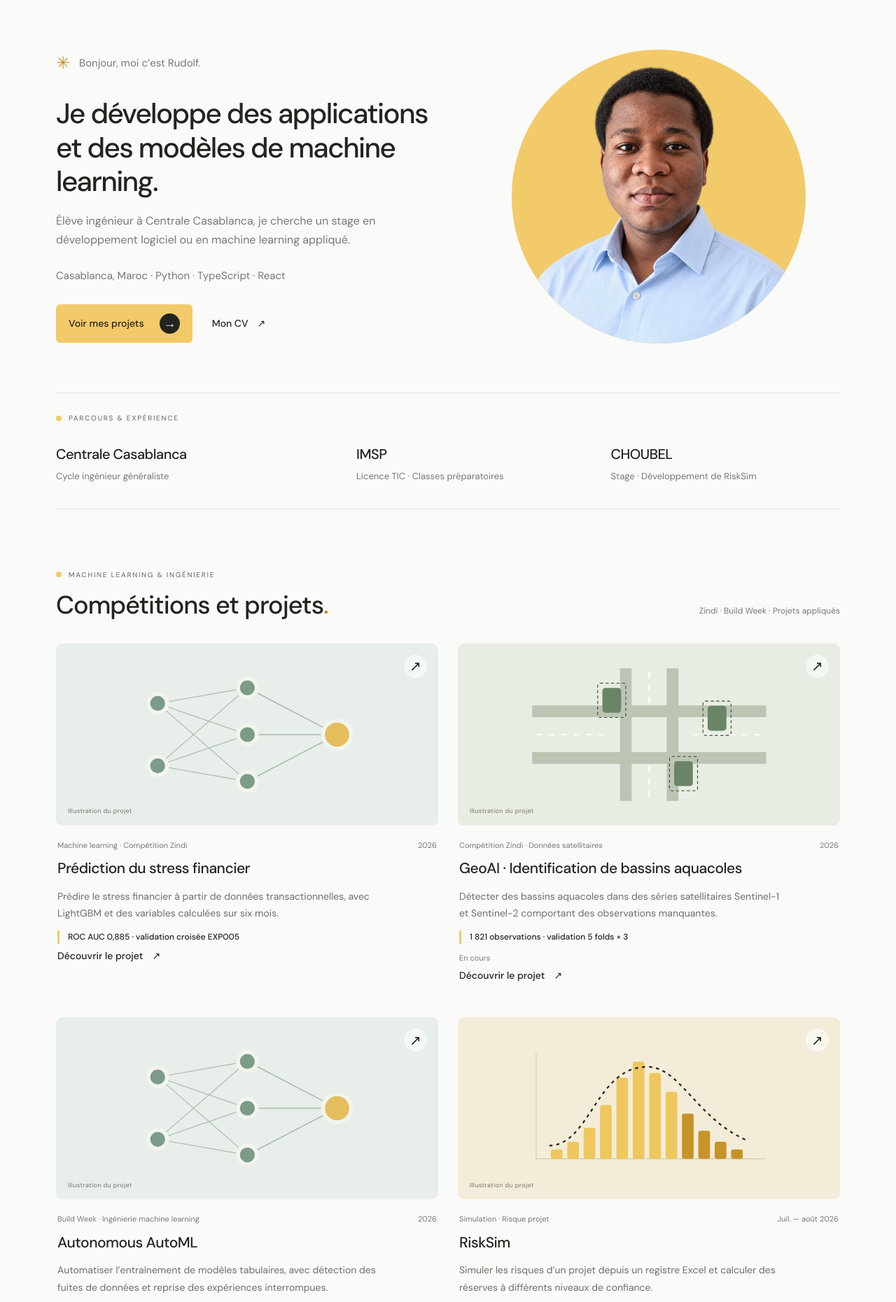
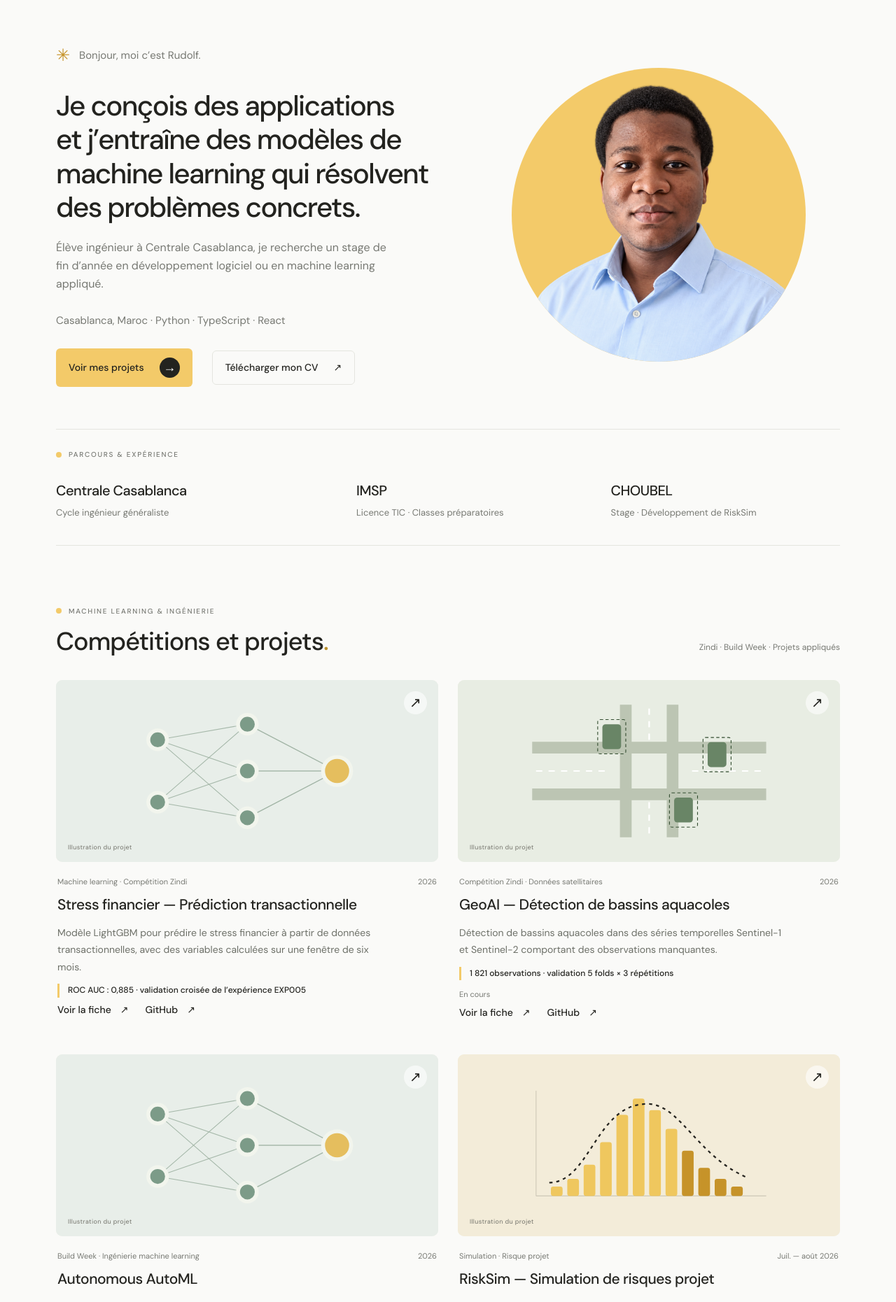
Before and after one commit to Rudolf-Staline/Portfolio, a React (Vite) app: page / in a window 1280 px wide. Shown: the part 81-1942 px from the top of the page at 70% size. Built offline with nearby package versions, Linux system fonts and the light colour scheme.

Commit message:
Apply revised portfolio copy and direct project links

```diff
--- a/src/App.tsx
+++ b/src/App.tsx
@@ -83,7 +83,7 @@ function App() {
             <h1>{profile.heroTitle}<br /><span>{profile.heroFocus}</span></h1>
             <p className="hero-description">{profile.heroDescription}</p>
             <p className="hero-location">Casablanca, Maroc · Python · TypeScript · React</p>
-            <div className="hero-actions"><a className="button button-yellow" href="#projets">Voir mes projets <span className="round-arrow"><Arrow /></span></a><a className="text-link" href={contact.cv ?? '/CV_Rudolf_HOUNLETE.pdf'} download>Mon CV <Arrow diagonal /></a></div>
+            <div className="hero-actions"><a className="button button-yellow" href="#projets">Voir mes projets <span className="round-arrow"><Arrow /></span></a><a className="button button-outline" href={contact.cv ?? '/CV_Rudolf_HOUNLETE.pdf'} download>Télécharger mon CV <Arrow diagonal /></a></div>
           </div>
           <div className="hero-art has-portrait">
             <img className="hero-portrait" src="/portrait-rudolf.png" alt="Portrait de Rudolf Hounlete" width="1254" height="1254" fetchPriority="high" decoding="async" />
@@ -100,7 +100,7 @@ function App() {
           <div className="project-grid">{visibleProjects.map(project => (
             <article className="project-card" key={project.index}>
               <button type="button" className="project-preview" onClick={() => setSelected(project)} aria-label={`Découvrir ${project.title}`}><ProjectVisual project={project} /><span className="preview-arrow"><Arrow diagonal /></span></button>
-              <div className="project-copy"><p className="project-meta">{project.category ?? project.context}<span>{project.period}</span></p><h3>{project.title}</h3><p className="project-summary">{project.tagline}</p>{project.fact && <p className="project-fact">{project.fact}</p>}{project.status && <p className="project-status">{project.status}</p>}<button className="text-link" type="button" onClick={() => setSelected(project)}>Découvrir le projet <Arrow diagonal /></button></div>
+              <div className="project-copy"><p className="project-meta">{project.category ?? project.context}<span>{project.period}</span></p><h3>{project.title}</h3><p className="project-summary">{project.tagline}</p>{project.fact && <p className="project-fact">{project.fact}</p>}{project.status && <p className="project-status">{project.status}</p>}<button className="text-link" type="button" onClick={() => setSelected(project)}>Voir la fiche <Arrow diagonal /></button>{project.links.code && <a className="text-link project-code-link" href={project.links.code} target="_blank" rel="noreferrer">GitHub <Arrow diagonal /></a>}{project.links.demo && <a className="text-link project-code-link" href={project.links.demo} target="_blank" rel="noreferrer">Démo <Arrow diagonal /></a>}</div>
             </article>
           ))}</div>
         </section>
@@ -112,7 +112,7 @@ function App() {
 
         <section className="section journey-section" id="parcours"><div className="section-heading"><div><p className="eyebrow"><span /> Formation</p><h2>Mon parcours<span>.</span></h2></div></div><div className="education-list">{education.map(item => <article key={item.school + item.detail}><span className="education-period">{item.period}</span><div><h3>{item.school}</h3><p>{item.detail}</p></div><span className="education-place">{item.location}</span></article>)}</div></section>
 
-        <section className="contact-section" id="contact"><div><p className="eyebrow"><span /> Contact</p><h2>Un stage dans votre équipe<span> ?</span></h2><p>Je recherche un stage technique en développement logiciel ou en machine learning appliqué. Mon CV et mes projets donnent un aperçu de mon travail.</p></div><a className="button button-dark" href={`mailto:${contact.email}?subject=Proposition%20de%20stage`}>Proposer un stage <span className="round-arrow"><Arrow diagonal /></span></a><a className="contact-email" href={`mailto:${contact.email}`}>{contact.email}</a></section>
+        <section className="contact-section" id="contact"><div><p className="eyebrow"><span /> Contact</p><h2>Un stage dans votre équipe<span> ?</span></h2><p>Je recherche un stage technique en développement logiciel ou en machine learning appliqué. Mon CV détaille mes expériences ; mes dépôts GitHub montrent mon code.</p></div><a className="button button-dark" href={`mailto:${contact.email}?subject=Proposition%20de%20stage`}>Proposer un stage <span className="round-arrow"><Arrow diagonal /></span></a><div className="contact-links"><a className="contact-email" href={`mailto:${contact.email}`}>{contact.email}</a><a className="text-link" href={contact.github} target="_blank" rel="noreferrer">GitHub <Arrow diagonal /></a>{contact.linkedin && <a className="text-link" href={contact.linkedin} target="_blank" rel="noreferrer">LinkedIn <Arrow diagonal /></a>}</div></section>
       </main>
       <footer className="wrap"><p>Rudolf Hounlete · {new Date().getFullYear()}</p><div><a href={contact.github} target="_blank" rel="noreferrer">GitHub <Arrow diagonal /></a><a href={contact.cv ?? '/CV_Rudolf_HOUNLETE.pdf'} download>CV <Arrow diagonal /></a><a href="#accueil">En haut <span aria-hidden="true">↑</span></a></div></footer>
 
--- a/src/data/education.ts
+++ b/src/data/education.ts
@@ -4,7 +4,7 @@ export const education: EducationEntry[] = [
   {
     school: 'École Centrale Casablanca',
     detail: 'Cycle ingénieur généraliste',
-    period: '2025 → aujourd’hui',
+    period: '2025 — aujourd’hui',
     location: 'Maroc',
   },
   {
@@ -16,7 +16,8 @@ export const education: EducationEntry[] = [
   {
     school: 'IMSP',
     detail: 'Classes préparatoires MPSI / PCSI',
-    period: '2022 — 2025',
+    // Dates à confirmer ; la proposition 2020–2022 précède le baccalauréat.
+    period: '',
     location: 'Bénin',
   },
   {
--- a/src/data/profile.ts
+++ b/src/data/profile.ts
@@ -2,15 +2,16 @@ export const profile = {
   name: 'Rudolf Hounlete',
   title: 'Élève ingénieur — École Centrale Casablanca · Promotion 2028',
   subtitle: 'Data engineering · IA appliquée · sciences appliquées',
-  heroTitle: 'Je développe des applications',
-  heroFocus: 'et des modèles de machine learning.',
-  heroDescription: 'Élève ingénieur à Centrale Casablanca, je cherche un stage en développement logiciel ou en machine learning appliqué.',
+  heroTitle: 'Je conçois des applications',
+  heroFocus: 'et j’entraîne des modèles de machine learning qui résolvent des problèmes concrets.',
+  heroDescription: 'Élève ingénieur à Centrale Casablanca, je recherche un stage de fin d’année en développement logiciel ou en machine learning appliqué.',
   /** Short, factual positioning line used in the hero. */
   pitch:
     "Je construis des applications web et des modèles de machine learning, avec Python et TypeScript.",
   about: [
-    "Je suis élève ingénieur généraliste à l’École Centrale Casablanca. J’ai suivi une licence en TIC et des classes préparatoires à l’IMSP, au Bénin.",
-    "Je travaille principalement en Python et TypeScript. Mes projets portent sur la classification, les données satellitaires, la reconnaissance vocale et la simulation Monte Carlo. Chez CHOUBEL, j’ai développé le moteur Python et l’interface React de RiskSim, puis préparé sa distribution Windows.",
+    "Je suis élève ingénieur généraliste à l’École Centrale Casablanca, après une licence en TIC et des classes préparatoires scientifiques à l’IMSP, au Bénin.",
+    "Mon terrain de jeu : la classification sur données tabulaires et satellitaires, la transcription vocale multilingue et la simulation de risque. Ce qui me motive, c’est d’aller au-delà du notebook : empaqueter un modèle dans une CLI, l’intégrer dans une interface React ou le déployer sur un poste client.",
+    "Lors de mon stage chez CHOUBEL, j’ai développé le moteur Python et l’interface React de RiskSim, un outil de simulation de risques projet, puis préparé sa distribution Windows.",
   ],
   interests: [
     'Finance quantitative',
--- a/src/data/projects.ts
+++ b/src/data/projects.ts
@@ -3,16 +3,16 @@ import type { Project } from './types'
 export const projects: Project[] = [
   {
     index: 'financial-stress',
-    title: 'Prédiction du stress financier',
+    title: "Stress financier — Prédiction transactionnelle",
     category: 'Machine learning · Compétition Zindi',
     visual: 'model',
     context: 'Financial Stress Prediction Challenge',
     period: '2026',
-    tagline: "Prédire le stress financier à partir de données transactionnelles, avec LightGBM et des variables calculées sur six mois.",
+    tagline: "Modèle LightGBM pour prédire le stress financier à partir de données transactionnelles, avec des variables calculées sur une fenêtre de six mois.",
     challenge: "Comparer les agrégats et les tendances des transactions sans perdre l’information contenue dans les valeurs mensuelles.",
     outcome: "EXP005 utilise 257 variables et atteint une ROC AUC moyenne de 0,885 en validation croisée, avec un écart-type de 0,0076. Sur le jeu de validation séparé, la ROC AUC est de 0,883.",
     limitation: "Dans EXP007, retirer 12 variables réduit le modèle à 245 variables, mais ne fait pas progresser la ROC AUC moyenne : 0,8849 contre 0,8851. Ces chiffres décrivent des expériences locales, pas le classement final de la compétition.",
-    fact: "ROC AUC 0,885 · validation croisée EXP005",
+    fact: "ROC AUC : 0,885 · validation croisée de l’expérience EXP005",
     evidence: {"label": "Consulter les métriques EXP005", "href": "https://github.com/Rudolf-Staline/financial-stress-prediction/blob/main/EXP005_metadata.json"},
     highlights: [
       'Baseline LightGBM puis comparaison de plusieurs préparations des données',
@@ -25,16 +25,16 @@ export const projects: Project[] = [
   },
   {
     index: 'geoai',
-    title: 'GeoAI · Identification de bassins aquacoles',
+    title: "GeoAI — Détection de bassins aquacoles",
     category: 'Compétition Zindi · Données satellitaires',
     visual: 'vision',
     context: 'GeoAI Aquaculture Pond Identification Challenge',
     period: '2026',
-    tagline: "Détecter des bassins aquacoles dans des séries satellitaires Sentinel-1 et Sentinel-2 comportant des observations manquantes.",
+    tagline: "Détection de bassins aquacoles dans des séries temporelles Sentinel-1 et Sentinel-2 comportant des observations manquantes.",
     challenge: "Les données d’entraînement couvrent douze mois ; les données de test ne contiennent que quatre à six mois radar consécutifs, avec des lacunes optiques supplémentaires.",
     outcome: "Le protocole utilise 1 821 observations, cinq folds et trois répétitions. Les modèles tabulaires et un GRU de 26 329 paramètres sont évalués sur les mêmes fenêtres temporelles.",
     limitation: "Le dépôt documente la comparaison des modèles et leur complémentarité. Cette étape ne produit pas encore le modèle final ni la soumission finale.",
-    fact: "1 821 observations · validation 5 folds × 3",
+    fact: "1 821 observations · validation 5 folds × 3 répétitions",
     evidence: {"label": "Lire le protocole et les expériences", "href": "https://github.com/Rudolf-Staline/GeoAi#phase-4-authoritative-validation"},
     highlights: [
       'Audit des données et construction de fenêtres temporelles qui reproduisent les lacunes du jeu de test',
@@ -53,11 +53,11 @@ export const projects: Project[] = [
     visual: 'model',
     context: 'Projet individuel · Build Week',
     period: '2026',
-    tagline: "Automatiser l’entraînement de modèles tabulaires, avec détection des fuites de données et reprise des expériences interrompues.",
+    tagline: "Framework d’entraînement automatisé de modèles tabulaires : détection de fuites de données, reprise des expériences interrompues, utilisation en CLI et rapports HTML.",
     challenge: "Un score peut être artificiellement élevé si une variable révèle la cible ou si le prétraitement utilise les données de validation.",
     outcome: "Une application en ligne de commande entraîne le modèle, exporte les prédictions et génère un rapport HTML. Trois démonstrations couvrent la classification, la régression et une fuite de données synthétique ; la reprise d’une expérience et la relecture des prédictions sont vérifiées.",
     limitation: "Le périmètre livré concerne les fichiers CSV tabulaires. Il ne comprend pas d’interface web ni de traitement audio ou image. Les contrôles du rapport sont internes au logiciel.",
-    fact: "3 démonstrations · CLI et rapports HTML",
+    fact: "3 démonstrations fonctionnelles",
     evidence: {"label": "Exécuter les démonstrations", "href": "https://github.com/Rudolf-Staline/autonomous-automl#quick-demonstration"},
     highlights: [
       'Classification et régression avec préparation des données dans les folds et recherche Optuna sous budget',
@@ -67,21 +67,21 @@ export const projects: Project[] = [
     ],
     stack: ['Python', 'scikit-learn', 'Optuna', 'SQLite', 'Pytest'],
     links: { code: 'https://github.com/Rudolf-Staline/autonomous-automl', demo: null },
-    status: 'CLI et démonstrations disponibles',
+    status: "Disponible",
     featured: true,
   },
   {
     index: 'risksim',
-    title: 'RiskSim',
+    title: "RiskSim — Simulation de risques projet",
     category: 'Simulation · Risque projet',
     visual: 'simulation',
     context: 'Stage · CHOUBEL',
     period: 'Juil. — août 2026',
-    tagline: "Simuler les risques d’un projet depuis un registre Excel et calculer des réserves à différents niveaux de confiance.",
+    tagline: "Application qui calcule des réserves budgétaires à plusieurs niveaux de confiance à partir d’un registre de risques Excel.",
     challenge: "Permettre à un utilisateur de modifier les hypothèses, relancer les simulations et comparer les scénarios tout en conservant la trace des données utilisées.",
     outcome: "Moteur Python, interface React, import/export Excel et exécutable Windows. L’application calcule les percentiles, la probabilité de dépassement et la sensibilité aux hypothèses. Stage chez CHOUBEL du 15 juillet au 28 août 2026.",
     limitation: "Les cas synthétiques vérifient le calcul et le fonctionnement du logiciel. Ils ne valident pas, à eux seuls, les hypothèses d’un dossier client.",
-    fact: "Stage du 15 juillet au 28 août 2026 · application Windows",
+    fact: "Moteur Python + interface React · distribution Windows",
     highlights: [
       'Moteur Monte Carlo Python avec distributions paramétrables, corrélations et rejet des matrices invalides',
       'Analyse des percentiles P50/P80/P90, de la sensibilité et de la convergence sur des cas synthétiques',
@@ -95,16 +95,16 @@ export const projects: Project[] = [
   },
   {
     index: 'waxal',
-    title: 'WAXAL · Reconnaissance vocale multilingue',
+    title: "WAXAL — Reconnaissance vocale multilingue",
     category: 'Compétition Zindi · Audio & NLP',
     visual: 'signal',
     context: 'Google WAXAL ASR Challenge',
     period: '2026',
-    tagline: "Développer une chaîne de transcription pour le lingala, le luganda et le shona, puis analyser ses erreurs par langue.",
+    tagline: "Chaîne de transcription automatique pour le lingala, le luganda et le shona, avec analyse des erreurs par langue.",
     challenge: "Séparer les locuteurs entre entraînement et validation, et distinguer une erreur de transcription d’un échec technique ou d’une sortie vide.",
     outcome: "Chaîne de préparation audio, entraînement CTC et évaluation WER/CER. Les tests synthétiques vérifient le parcours complet ; un audit de soumission historique a identifié 118 sorties de repli parmi 4 253 prédictions.",
     limitation: "Les anciennes sorties de repli ne conservaient pas assez d’informations pour retrouver leur cause. Les scores des tests synthétiques ne mesurent pas la qualité de transcription sur les données de compétition.",
-    fact: "3 langues · audit de 4 253 prédictions",
+    fact: "Audit sur 4 253 prédictions",
     highlights: [
       'Audit audio, folds disjoints par locuteur et chaîne CTC avec un backend MMS-300M configurable',
       'Évaluation WER/CER, bootstrap et analyse des sorties vides ou de repli',
@@ -121,7 +121,7 @@ export const projects: Project[] = [
     title: 'Aide à la décision clinique',
     context: 'Coding Week · Centrale Casablanca',
     period: '2026',
-    tagline: "Comparer des modèles de classification de l’appendicite pédiatrique et afficher leurs prédictions dans une interface Flask.",
+    tagline: "Comparaison de modèles de classification de l’appendicite pédiatrique, avec visualisation des prédictions dans une interface Flask.",
     challenge: "Préparer les données et expliquer les variables qui contribuent aux prédictions.",
     outcome: "Pipeline de classification, analyses SHAP, interface Flask et tests automatisés.",
     limitation: "Projet académique de modélisation ; aucune validation clinique ni utilisation en soins n’est présentée.",
@@ -144,7 +144,7 @@ export const projects: Project[] = [
     title: 'Feux rouges intelligents',
     context: 'Learning by Doing · Centrale Casablanca',
     period: '2025 — 2026',
-    tagline: "Commander les feux d’une maquette de carrefour à partir du trafic estimé par vision.",
+    tagline: "Commande adaptative des feux d’une maquette de carrefour à partir de l’estimation du trafic par vision avec YOLOv8.",
     challenge: "Adapter les phases aux flux observés en respectant les combinaisons de voies compatibles.",
     outcome: "Estimation des flux avec YOLOv8 et K-Means, logique de commande et pilotage d’une maquette Raspberry Pi.",
     highlights: [
@@ -163,7 +163,7 @@ export const projects: Project[] = [
     title: 'Plateforme d’analyse Forex',
     context: 'Projet personnel',
     period: '2026',
-    tagline: "Analyser des données Forex et tester des stratégies dans une application Python modulaire.",
+    tagline: "Application Python modulaire pour l’exploration de données Forex et le backtesting de stratégies.",
     challenge: "Séparer la récupération des données, la génération des signaux et l’évaluation des stratégies.",
     outcome: "Modules de données, de suivi des instruments, de signaux et de backtesting. Le code est disponible sur GitHub.",
     highlights: [
@@ -184,7 +184,7 @@ export const projects: Project[] = [
     title: 'Propagation de solitons',
     context: 'Formation expérimentale · Centrale Casablanca',
     period: '2026',
-    tagline: "Étudier la propagation de solitons sur une ligne électrique et comparer les mesures aux simulations.",
+    tagline: "Étude de la propagation de solitons sur une ligne électrique : comparaison entre mesures expérimentales et simulations.",
     challenge: "Relier les mesures à l’oscilloscope à un modèle numérique de propagation non linéaire.",
     outcome: "Acquisitions cellule par cellule, simulation LTspice d’une chaîne de 20 cellules et traitement des signaux en Python.",
     fact: "20 cellules simulées dans LTspice",
--- a/src/data/skills.ts
+++ b/src/data/skills.ts
@@ -6,7 +6,7 @@ export const skills: SkillGroup[] = [
     items: ['Python', 'TypeScript', 'Kotlin', 'SQL', 'C / C++'],
   },
   {
-    label: 'Produit & web',
+    label: 'Web & produit',
     items: ['React', 'Vite', 'Flask', 'Jetpack Compose', 'API REST'],
   },
   {
--- a/src/index.css
+++ b/src/index.css
@@ -157,3 +157,9 @@ footer a:hover { color: var(--ink); }
 
 .project-fact { margin-top: 12px; padding-left: 12px; border-left: 3px solid var(--yellow); font-size: 12px; line-height: 1.6; font-weight: 500; }
 .case-text { color: var(--muted); font-size: 14px; line-height: 1.75; margin: 10px 0 20px; }
+
+.project-code-link { margin-left: 24px; }
+.contact-links { display: flex; align-items: center; flex-wrap: wrap; gap: 22px; grid-column: 1 / -1; }
+
+.button-outline { border: 1px solid var(--line); background: transparent; }
+.button-outline:hover { background: #f3ca6926; }
```
